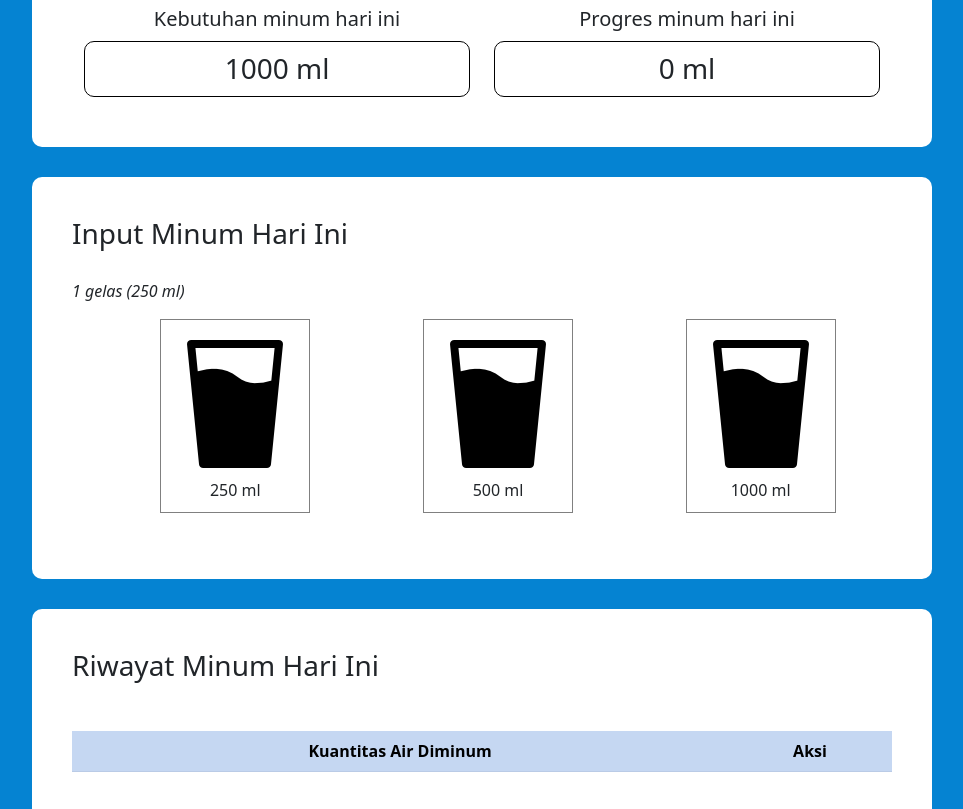
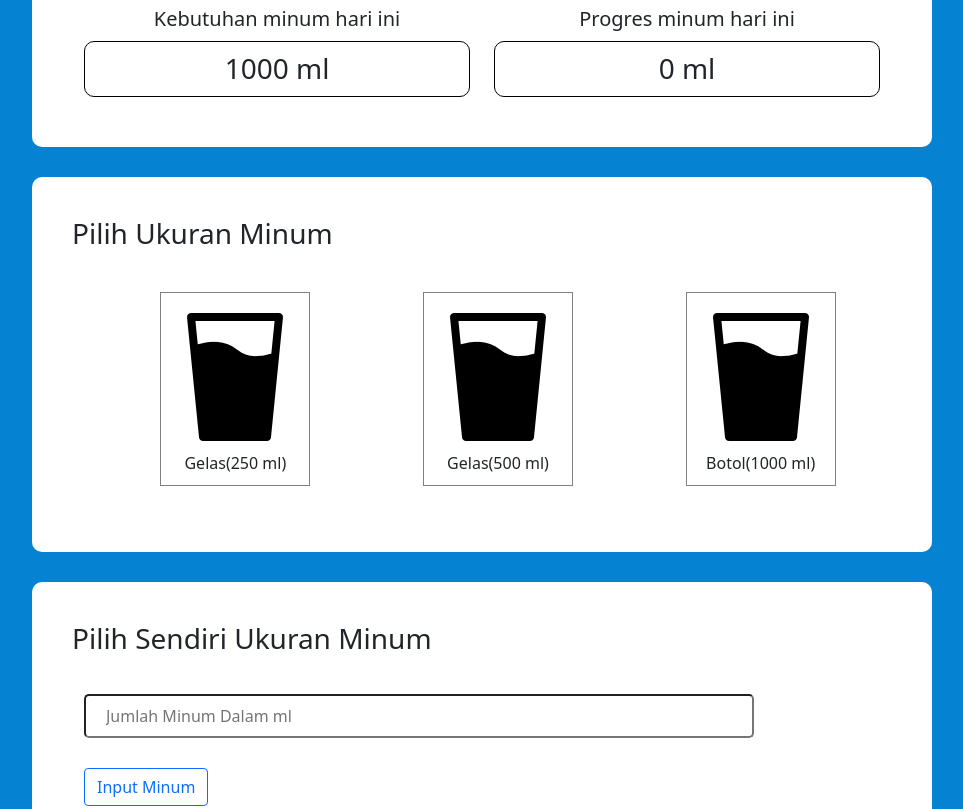
Before and after one commit to Blessed-Code/Drink-Tracker, a plain HTML site: page home.html in a window 1280 px wide. Shown: the part 143-952 px from the top of the page, without its empty margins (158-1121 px from the left). Drawn offline with nearby package versions, Linux system fonts and the light colour scheme.

Commit message:
html baru

```diff
--- a/home.html
+++ b/home.html
@@ -1,17 +1,20 @@
 <!DOCTYPE html>
 <html lang="en">
+
 <head>
     <meta charset="UTF-8">
     <meta http-equiv="X-UA-Compatible" content="IE=edge">
     <meta name="viewport" content="width=device-width, initial-scale=1.0">
     <title>Drink-Tracker</title>
     <link rel="stylesheet" href="style.css">
-    <link href="https://cdn.jsdelivr.net/npm/bootstrap@5.1.3/dist/css/bootstrap.min.css" rel="stylesheet" integrity="sha384-1BmE4kWBq78iYhFldvKuhfTAU6auU8tT94WrHftjDbrCEXSU1oBoqyl2QvZ6jIW3" crossorigin="anonymous">
+    <link href="https://cdn.jsdelivr.net/npm/bootstrap@5.1.3/dist/css/bootstrap.min.css" rel="stylesheet"
+        integrity="sha384-1BmE4kWBq78iYhFldvKuhfTAU6auU8tT94WrHftjDbrCEXSU1oBoqyl2QvZ6jIW3" crossorigin="anonymous">
 </head>
+
 <body style="background-color: #0583d2;">
     <section>
         <div class="box-container text-center">
-        <h1><strong> DRINK TRACKER</strong></h1>
+            <h1 ><strong> DRINK TRACKER</strong></h1>
             <br>
             <div class="container">
                 <div class="row">
@@ -31,9 +34,9 @@
 
     <section>
         <div class="box-container text-center">
-        <h3 class="text-start">Input Minum Hari Ini</h1>
+            <h3 class="text-start">Pilih Ukuran Minum</h1>
                 <br>
-            <h6 class="text-start gray-800"><em>1 gelas (250 ml)</em></h6>
+                <!-- <h6 class="text-start gray-800"><em>1 gelas (250 ml)</em></h6> -->
                 <ul>
                     <li>
                         <div class="input-air" id="input1" onclick="tambahMinum250()">
@@ -41,7 +44,7 @@
                                 <img src="img/water-glass.png" alt="gambar gelas">
                             </div>
                             <div class="row">
-                                <p class="m-0" id="air250ml">250 ml</p>
+                                <p class="m-0" id="air250ml">Gelas(250 ml)</p>
                             </div>
                         </div>
                     </li>
@@ -52,7 +55,7 @@
                                 <img src="img/water-glass.png" alt="gambar gelas">
                             </div>
                             <div class="row">
-                                <p class="m-0" id="air500ml">500 ml</p>
+                                <p class="m-0" id="air500ml">Gelas(500 ml)</p>
                             </div>
                         </div>
                     </li>
@@ -63,12 +66,32 @@
                                 <img src="img/water-glass.png" alt="gambar gelas">
                             </div>
                             <div class="row">
-                                <p class="m-0" id="air1000ml">1000 ml</p>
+                                <p class="m-0" id="air1000ml">Botol(1000 ml)</p>
                             </div>
                         </div>
                     </li>
                 </ul>
                 <!-- <input type="button" onclick="" value="Sudah minum" class="btn btn-success"> -->
+        </div>
+    </section>
+
+    <section>
+        <div class="box-container">
+            <h3 class="text-start">Pilih Sendiri Ukuran Minum</h1>
+
+                <div class="container">
+                    <div class="row">
+                        <div class="col">
+                            <input type="number" class="input" id="exampleInputEmail1" aria-describedby="emailHelp"
+                                placeholder="Jumlah Minum Dalam ml">
+                            <a type="button" onclick="alert('test')" class="btn btn-outline-primary"
+                                data-toggle="modal">Input Minum<a>
+                        </div>
+                    </div>
+                </div>
+                <p>
+                    Minum adalah suatu hal yang penting. Kekurangan asupan minum air putih dapat membuat seseorang dehidrasi. Maka dari itu kita perlu mencukupi asupan air minum tiap harinya.
+                </p>
         </div>
     </section>
 
@@ -87,4 +110,5 @@
     </section>
     <script src="index.js"></script>
 </body>
+
 </html>
--- a/style.css
+++ b/style.css
@@ -1,5 +1,3 @@
-
-
 /* Yoga Add */
 .box-container {
   background-color: white;
@@ -51,12 +49,11 @@ li:hover {
   margin: 10px;
 }
 
-.input-air .row{
+.input-air .row {
   margin-top: 10px;
 }
 
 /* End Yoga */
-
 
 /* banu nambahin */
 
@@ -65,12 +62,12 @@ li:hover {
   width: 75%;
   border: 3px solid grey;
   border-radius: 10px;
-    padding: 20px
+  padding: 20px;
 }
 
 body {
-    font-family: 'Fredoka One', cursive;
-    font-family: 'Sora', sans-serif;
+  font-family: "Fredoka One", cursive;
+  font-family: "Sora", sans-serif;
 }
 
 .container-index {
@@ -80,3 +77,11 @@ body {
   padding: 40px;
   border-radius: 10px;
 }
+
+.input {
+  margin: 30px auto;
+  padding: 20px;
+  border-radius: 5px;
+  height: 5px;
+  width: 670px;
+}
```
Lines whose indentation alone changed are shown as unchanged.
